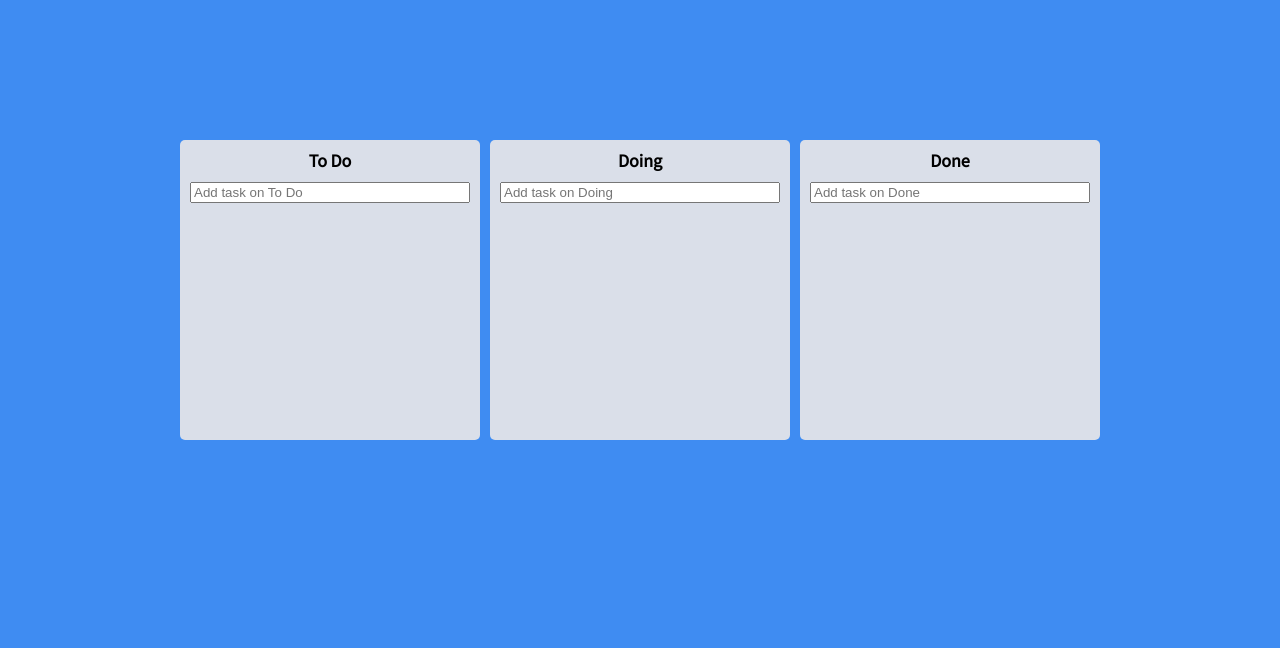
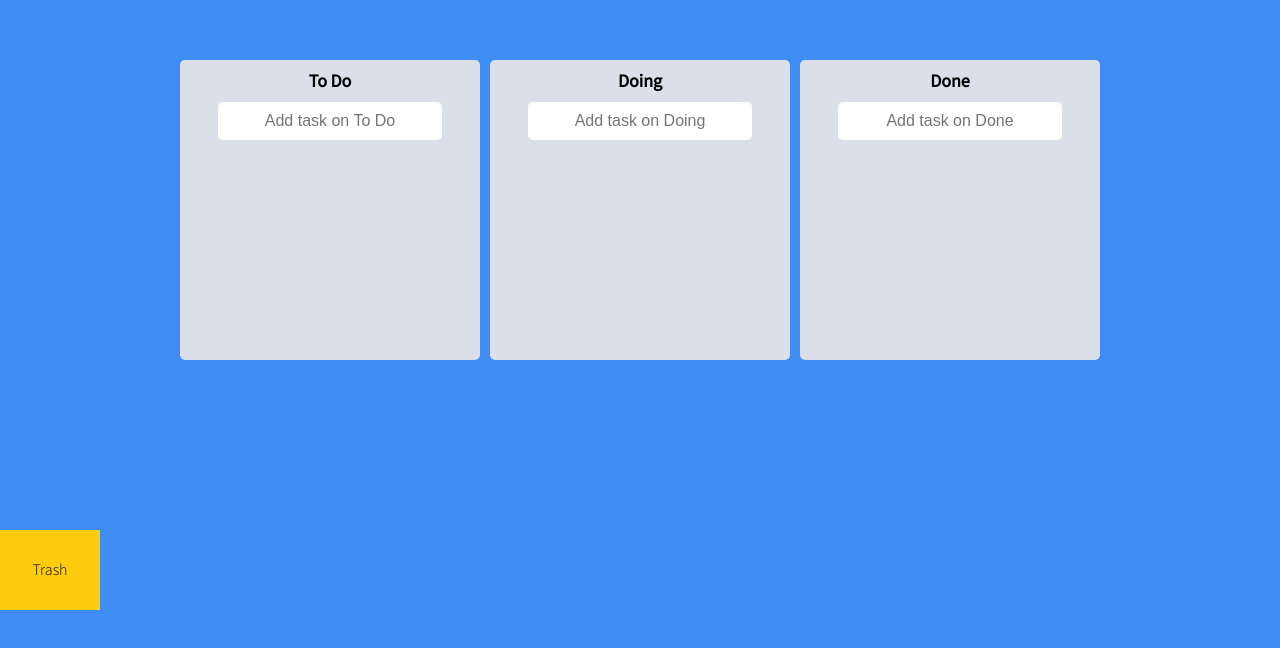
Before and after one commit to JiHunSong94/trello-ts, a React (Create React App) app: page / in a window 1280 px wide. Shown: the part 110-758 px from the top of the page. Built offline with nearby package versions, Linux system fonts and the light colour scheme.

Commit message:
1.16 Styles

```diff
--- a/src/App.tsx
+++ b/src/App.tsx
@@ -10,15 +10,24 @@ const Wrapper = styled.div`
   margin: 0 auto;
   justify-content: center;
   align-items: center;
-  height: 100vh;
+  height: 80vh;
 `;
 
 const Boards = styled.div`
   display: flex;
   justify-content: center;
-  align-items: flex-start;
+  aligh-items: flex-start;
   width: 100%;
   gap: 10px;
+`;
+
+const Trash = styled.div`
+  display: flex;
+  justify-content: center;
+  align-items: center;
+  background-color: #fecc0e;
+  height: 80px;
+  width: 100px;
 `;
 
 function App() {
@@ -65,6 +74,9 @@ function App() {
           ))}
         </Boards>
       </Wrapper>
+      <div style={{ justifyContent: "center", alignItems: "center" }}>
+        <Trash>Trash</Trash>
+      </div>
     </DragDropContext>
   );
 }
--- a/src/Components/Board.tsx
+++ b/src/Components/Board.tsx
@@ -43,8 +43,18 @@ const Area = styled.div<IAreaProps>`
 
 const Form = styled.form`
   width: 100%;
+  display: flex;
+  justify-content: center;
+  padding-bottom: 10px;
   input {
-    width: 100%;
+    font-size: 16px;
+    border: 0;
+    background-color: white;
+    width: 80%;
+    padding: 10px;
+    border-radius: 5px;
+    text-align: center;
+    margin: 0 auto;
   }
 `;
 
```
